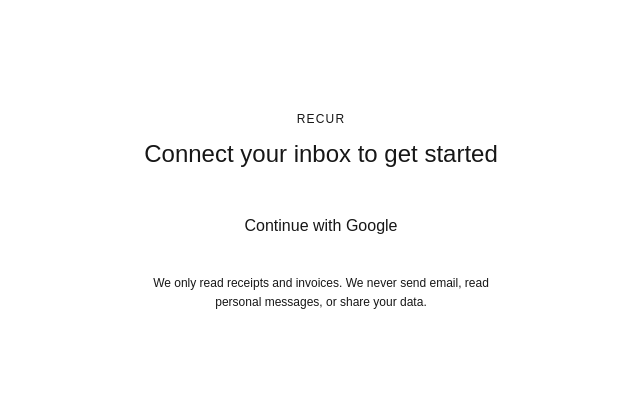
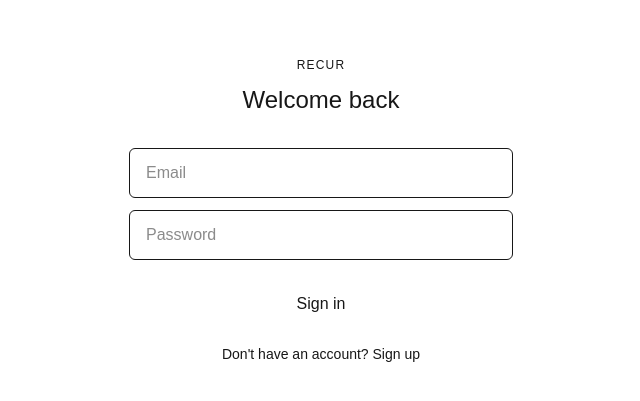
Before and after one commit to JesseJohn7/Recur, a Next.js app: page /login in a window 1280 px wide. Shown: the part 191-592 px from the top of the page, without its empty margins (319-959 px from the left). Built offline with nearby package versions, Linux system fonts and the light colour scheme; no server answers.

Commit message:
login page

```diff
--- a/app/login/page.tsx
+++ b/app/login/page.tsx
@@ -1,32 +1,79 @@
 'use client'
 
+import { useState } from 'react'
+import { useRouter } from 'next/navigation'
 import { createClient } from '@/lib/supabase/client'
 
 export default function LoginPage() {
+  const [email, setEmail] = useState('')
+  const [password, setPassword] = useState('')
+  const [isSignUp, setIsSignUp] = useState(false)
+  const [error, setError] = useState('')
   const supabase = createClient()
+  const router = useRouter()
 
-  async function handleGoogleSignIn() {
-    await supabase.auth.signInWithOAuth({
-      provider: 'google',
-      options: {
-        redirectTo: `${window.location.origin}/auth/callback`,
-        scopes: 'https://www.googleapis.com/auth/gmail.readonly',
-        queryParams: { access_type: 'offline', prompt: 'consent' },
-      },
-    })
+  async function handleSubmit(e: React.FormEvent) {
+    e.preventDefault()
+    setError('')
+
+    const { error } = isSignUp
+      ? await supabase.auth.signUp({ email, password })
+      : await supabase.auth.signInWithPassword({ email, password })
+
+    if (error) {
+      setError(error.message)
+      return
+    }
+
+    router.push('/dashboard')
+    router.refresh()
   }
 
   return (
     <main className="min-h-screen flex items-center justify-center px-6">
-      <div className="max-w-sm w-full text-center">
-        <span className="font-mono text-xs text-muted uppercase tracking-widest">Recur</span>
-        <h1 className="font-display text-2xl text-ink mt-2 mb-8">Connect your inbox to get started</h1>
-        <button onClick={handleGoogleSignIn} className="w-full bg-ink text-bg font-body rounded-md px-4 py-3 hover:bg-teal transition-colors">
-          Continue with Google
+      <div className="max-w-sm w-full">
+        <div className="text-center mb-8">
+          <span className="font-mono text-xs text-muted uppercase tracking-widest">Recur</span>
+          <h1 className="font-display text-2xl text-ink mt-2">
+            {isSignUp ? 'Create your account' : 'Welcome back'}
+          </h1>
+        </div>
+
+        <form onSubmit={handleSubmit} className="flex flex-col gap-3">
+          <input
+            type="email"
+            placeholder="Email"
+            value={email}
+            onChange={(e) => setEmail(e.target.value)}
+            required
+            className="bg-surface border border-border rounded-md px-4 py-3 text-ink font-body placeholder:text-muted focus:outline-none focus:border-teal"
+          />
+          <input
+            type="password"
+            placeholder="Password"
+            value={password}
+            onChange={(e) => setPassword(e.target.value)}
+            required
+            minLength={6}
+            className="bg-surface border border-border rounded-md px-4 py-3 text-ink font-body placeholder:text-muted focus:outline-none focus:border-teal"
+          />
+
+          {error && <p className="text-coral text-sm font-mono">{error}</p>}
+
+          <button
+            type="submit"
+            className="bg-ink text-bg font-body rounded-md px-4 py-3 hover:bg-teal transition-colors mt-2"
+          >
+            {isSignUp ? 'Sign up' : 'Sign in'}
+          </button>
+        </form>
+
+        <button
+          onClick={() => setIsSignUp(!isSignUp)}
+          className="w-full text-center text-sm font-mono text-muted mt-4 hover:text-ink transition-colors"
+        >
+          {isSignUp ? 'Already have an account? Sign in' : "Don't have an account? Sign up"}
         </button>
-        <p className="font-mono text-xs text-muted mt-6 leading-relaxed">
-          We only read receipts and invoices. We never send email, read personal messages, or share your data.
-        </p>
       </div>
     </main>
   )
```
